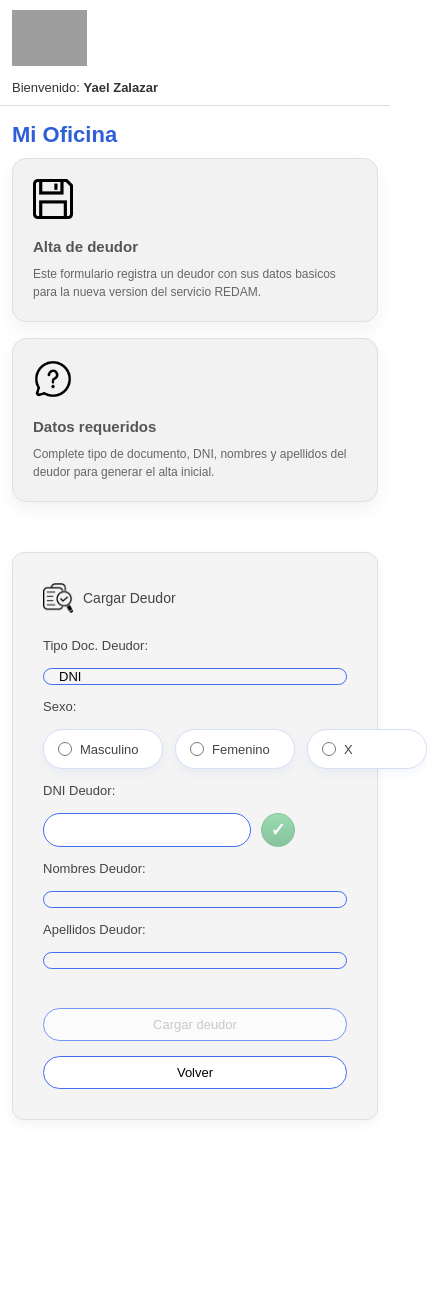
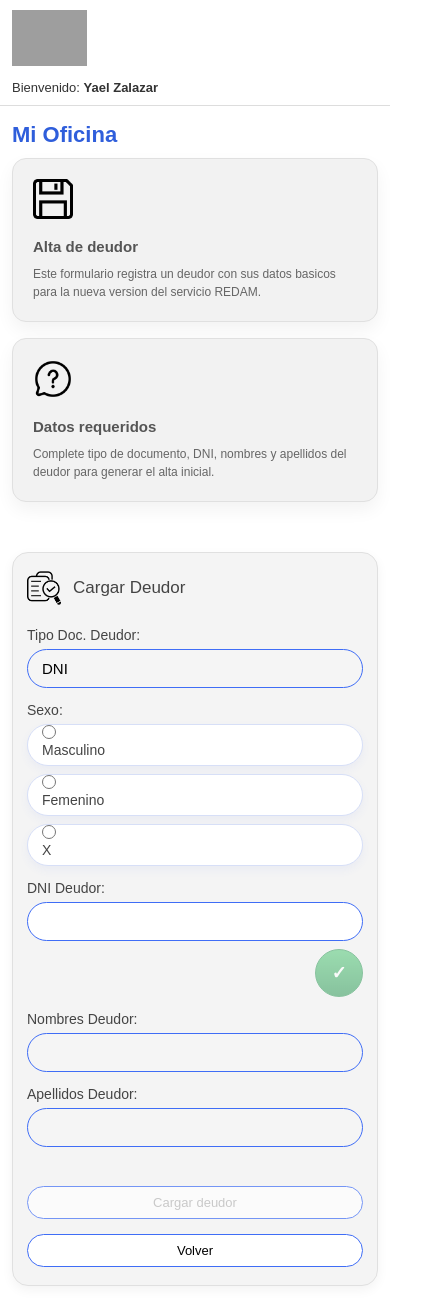
Before and after one commit to yaelzalazar/Sistema-Redam--React-front-, a React (Vite) app: page /cargar in a window 390 px wide. Shown: the whole page, 427 px wide, since content can reach past the window. Before the commit the page ends 1136 px from the top, so only its background shows below. Built offline with nearby package versions, Linux system fonts and the light colour scheme; grey boxes are pictures that could not be loaded.

Commit message:
feat: ajustes para que se vea bien el responsive celu

```diff
--- a/css/styles.css
+++ b/css/styles.css
@@ -228,6 +228,7 @@ body {
     display: flex;
     align-items: center;
     gap: 15px;
+    width: 100%;
 }
 
 .form-group label {
@@ -236,8 +237,9 @@ body {
     color: #444;
 }
 
-.form-group input {
+.form-group input:not([type="radio"]) {
     flex: 1;
+    min-width: 0;
     height: 34px;
     border-radius: 18px;
     border: 1px solid #3f6df6;
@@ -252,17 +254,19 @@ body {
     display: flex;
     align-items: center;
     gap: 10px;
+    min-width: 0;
 }
 
-.input-action-group input {
+.input-action-group input:not([type="radio"]) {
     flex: 1;
+    min-width: 0;
 }
 
-.form-group input:focus {
+.form-group input:not([type="radio"]):focus {
     border-color: #2f5edb;
 }
 
-.form-group input[readonly] {
+.form-group input:not([type="radio"])[readonly] {
     background-color: #f5f5f5;
     cursor: not-allowed;
 }
@@ -272,13 +276,13 @@ body {
     font-weight: 600;
 }
 
-.form-group input.input-invalido {
+.form-group input:not([type="radio"]).input-invalido {
     border-color: #d86161;
     background: linear-gradient(180deg, #fff7f7 0%, #fffdfd 100%);
     box-shadow: 0 0 0 3px rgba(216, 97, 97, 0.12);
 }
 
-.form-group input.input-invalido:focus {
+.form-group input:not([type="radio"]).input-invalido:focus {
     border-color: #c54a4a;
 }
 
@@ -317,6 +321,7 @@ body {
     display: flex;
     gap: 12px;
     flex: 1;
+    min-width: 0;
     align-items: center;
 }
 
@@ -349,6 +354,7 @@ body {
     cursor: pointer;
     margin: 0;
     flex: 0 0 auto;
+    align-self: center;
 }
 
 .radio-option:hover {
@@ -364,7 +370,10 @@ body {
 }
 
 .radio-option span {
-    line-height: 1;
+    display: flex;
+    align-items: center;
+    line-height: 1.2;
+    min-height: 100%;
 }
 /* Más espacio entre campos del detalle */
 #bloqueDetalle .form-group {
@@ -704,6 +713,11 @@ button:disabled {
         margin-bottom: 24px;
     }
 
+    .search-title {
+        font-size: 16px;
+        margin-bottom: 22px;
+    }
+
     .cards {
         grid-template-columns: 1fr;
         gap: 16px;
@@ -723,14 +737,43 @@ button:disabled {
     .form-group {
         flex-direction: column;
         align-items: flex-start;
+        gap: 10px;
     }
 
     .form-group label {
         width: 100%;
+        font-size: 16px;
+        font-weight: 500;
     }
 
-    .form-group input {
+    .form-group input:not([type="radio"]) {
         width: 100%;
+        height: 48px;
+        padding: 0 18px;
+        font-size: 16px;
+        border-radius: 22px;
+    }
+
+    .search-card {
+        padding: 22px 18px;
+    }
+
+    .input-action-group {
+        width: 100%;
+        align-items: stretch;
+    }
+
+    .radio-group {
+        width: 100%;
+        flex-wrap: wrap;
+        gap: 10px;
+    }
+
+    .radio-option {
+        flex: 1 1 calc(50% - 5px);
+        min-width: 140px;
+        min-height: 48px;
+        font-size: 15px;
     }
 
     .botones-detalle,
@@ -759,6 +802,15 @@ button:disabled {
         font-size: 22px;
     }
 
+    .search-title {
+        font-size: 17px;
+        gap: 12px;
+    }
+
+    .search-title img {
+        width: 34px;
+    }
+
     .card h3 {
         font-size: 15px;
     }
@@ -769,6 +821,82 @@ button:disabled {
 
     button {
         width: 100%;
+    }
+
+    .search-card {
+        padding: 18px 14px;
+        border-radius: 16px;
+    }
+
+    .input-action-group {
+        flex-direction: column;
+        align-items: stretch;
+        gap: 8px;
+    }
+
+    .input-action-group input:not([type="radio"]) {
+        width: 100%;
+    }
+
+    .btn-check-inline {
+        width: 48px;
+        min-width: 48px;
+        height: 48px;
+        border-radius: 999px;
+        align-self: flex-end;
+        font-size: 18px;
+    }
+
+    .radio-group {
+        flex-direction: column;
+        align-items: stretch;
+        gap: 8px;
+    }
+
+    .radio-option {
+        width: 100%;
+        min-width: 0;
+        min-height: 42px;
+        padding: 0 14px;
+        justify-content: flex-start;
+        align-items: center;
+        font-size: 15px;
+    }
+
+    .radio-option input[type="radio"] {
+        width: 14px;
+        height: 14px;
+    }
+
+    .form-group {
+        width: 100%;
+        gap: 6px;
+    }
+
+    .form-group label {
+        display: block;
+        width: 100%;
+        font-size: 14px;
+        font-weight: 400;
+    }
+
+    .form-group > input,
+    .form-group .input-action-group,
+    .form-group .radio-group {
+        width: 100%;
+    }
+
+    .form-group input:not([type="radio"]) {
+        display: block;
+        height: 42px;
+        padding: 10px 14px;
+        font-size: 15px;
+        border-radius: 20px;
+    }
+
+    .contador-paginacion {
+        font-size: 13px;
+        padding: 8px 12px;
     }
 }
 /* ===================================================== */
```
